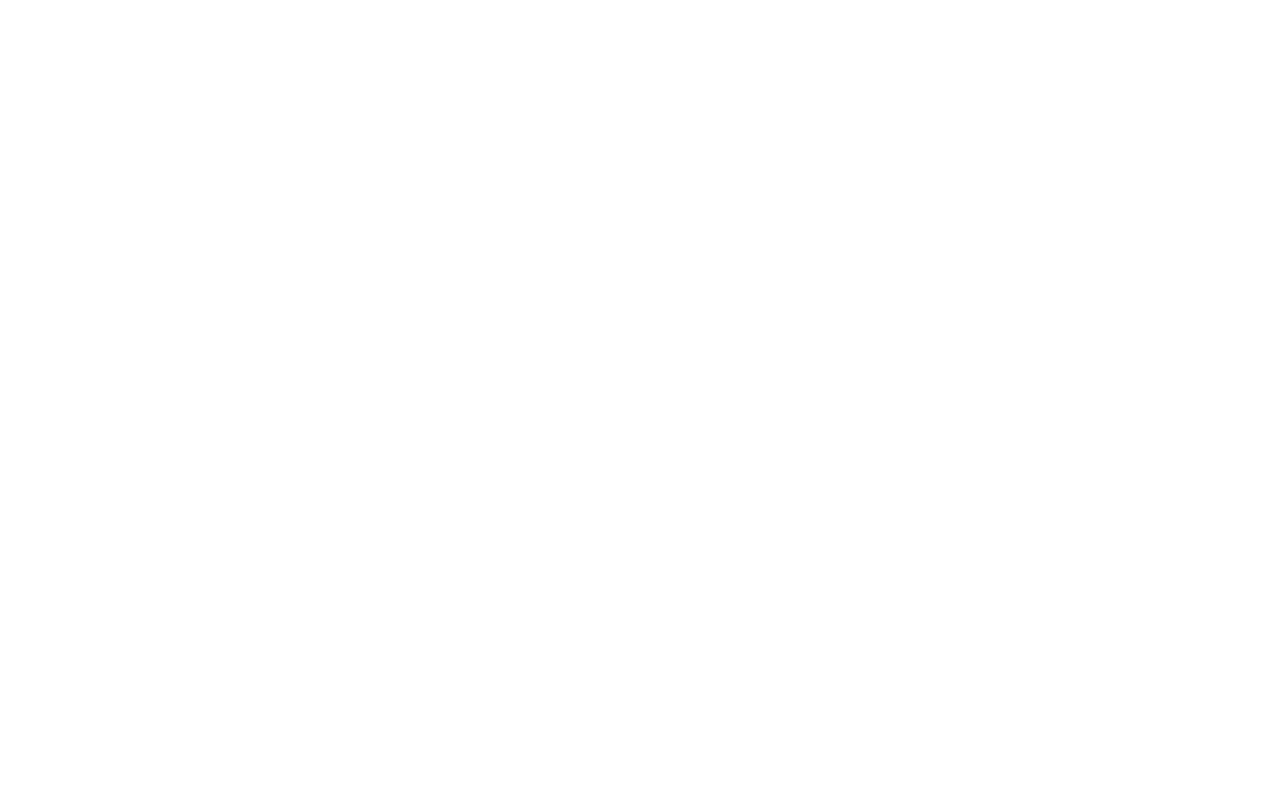
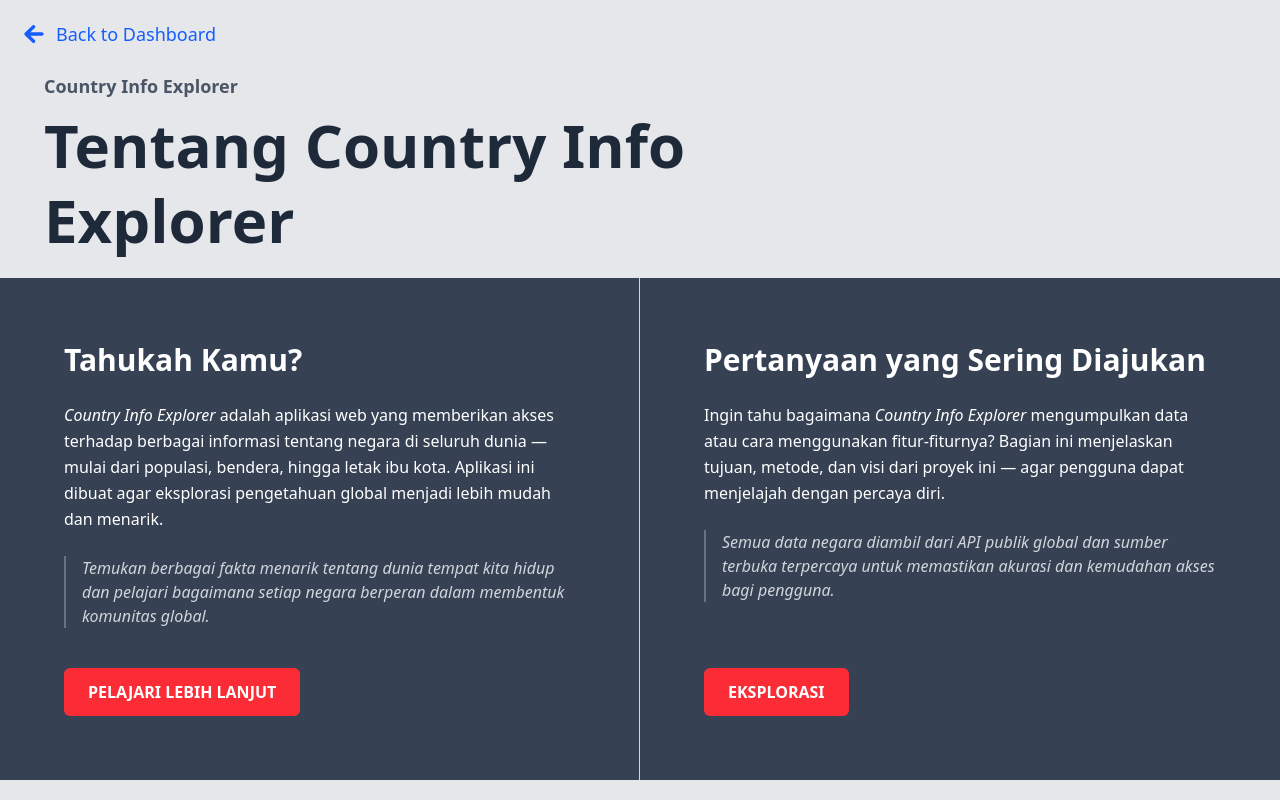
Before and after one commit to 5iAhT0L/Project-Team2, a React (Vite) app: page /about in a window 1280 px wide. Before the commit this address had no page. Built offline with nearby package versions, Linux system fonts and the light colour scheme.

Commit message:
update button close di panelSetting & AboutPage, styling & buat versi dark & light mode di about

```diff
--- a/src/App.jsx
+++ b/src/App.jsx
@@ -1,6 +1,7 @@
 import React from "react";
 import { BrowserRouter, Routes, Route } from "react-router-dom";
 import Dashboard from "./pages/Dashboard";
+import About from "./pages/About";
 import CountryDetail from "./pages/CountryDetail";
 import "./index.css";
 
@@ -13,6 +14,7 @@
         <Routes>
           <Route path="/" element={<Dashboard />} />
           <Route path="/country/:name" element={<CountryDetail />} />
+          <Route path="/about" element={<About />} />
         </Routes>
       </BrowserRouter>
   );
--- a/src/components/SideBar.jsx
+++ b/src/components/SideBar.jsx
@@ -2,11 +2,13 @@
 import { motion, AnimatePresence } from "framer-motion";
 import { FiHome, FiSettings, FiInfo, FiMenu, FiX } from "react-icons/fi";
 import { useTheme } from "../context/ThemeContext";
+import { useNavigate } from "react-router-dom";
 
 export default function Sidebar({ sortAlphabetically, setSortAlphabetically }) {
   const [showSettings, setShowSettings] = useState(false);
   const [isOpen, setIsOpen] = useState(true);
   const { theme, toggleTheme } = useTheme();
+  const navigate = useNavigate();
 
   const sidebarBg =
     theme === "dark" ? "bg-gray-900 text-white" : "bg-white text-gray-900";
@@ -89,6 +91,7 @@
 
           <motion.button
             whileHover={{ scale: 1.05 }}
+            onClick={() => navigate("/about")}
             className={`flex items-center gap-3 px-3 py-2 rounded-lg w-full transition ${hoverBg}`}
           >
             <FiInfo className="text-xl" />
@@ -98,6 +101,7 @@
       </motion.div>
 
       {/* Settings Panel */}
+      {/* Settings Panel */}
 <motion.div
   initial={{ x: "100%" }}
   animate={{ x: showSettings ? 0 : "100%" }}
@@ -106,11 +110,29 @@
     theme === "dark"
       ? "bg-gray-800 text-white"
       : "bg-gray-100 text-gray-900"
-        } p-6 shadow-2xl z-50`}
+  } p-6 shadow-2xl z-50 flex flex-col`}
 >
-        <h3 className="text-xl font-semibold mb-6">Settings</h3>
+  {/* Header Settings */}
+  <div className="flex items-center justify-between mb-6">
+    <h3 className="text-xl font-semibold">Settings</h3>
 
-        <div className="space-y-6">
+    {/* Tombol Close */}
+    <motion.button
+      whileHover={{ rotate: 90 }}
+      transition={{ type: "spring", stiffness: 300 }}
+      onClick={() => setShowSettings(false)}
+      className={`p-2 rounded-lg ${
+        theme === "dark"
+          ? "bg-gray-700 text-white hover:bg-gray-600"
+          : "bg-gray-300 text-gray-800 hover:bg-gray-400"
+      }`}
+    >
+      <FiX size={20} />
+    </motion.button>
+  </div>
+
+  {/* Isi Settings */}
+  <div className="space-y-6 overflow-y-auto">
     <div>
       <p className="text-sm opacity-70 mb-2">Theme</p>
       <div className="flex flex-col gap-2">
@@ -154,6 +176,7 @@
     </div>
   </div>
 </motion.div>
+
     </>
   );
 }
--- a/src/pages/About.jsx
+++ b/src/pages/About.jsx
@@ -1,64 +1,122 @@
 import React from "react";
+import { useTheme } from "../context/ThemeContext";
+import { IoMdArrowRoundBack } from "react-icons/io";
+import { Link } from "react-router-dom";
 
 export default function About() {
+  const { theme } = useTheme();
+  const isDark = theme === "dark";
+
   return (
-    <div className="min-h-screen bg-black text-white font-sans">
+    <div
+      className={`${
+        isDark ? "bg-gray-800 text-white" : "bg-gray-200 text-gray-800"
+      } min-h-screen font-sans transition-colors duration-300`}
+    >
       {/* ====== Header Section ====== */}
-      <header className="w-full bg-black border-b border-gray-800 py-24 ">
+      <header className="w-full p-5">
+        <Link
+          to="/"
+          className={`flex flex-row items-center mb-6 transition-colors duration-300 ${
+            isDark
+              ? "text-blue-400 hover:text-blue-300"
+              : "text-blue-600 hover:text-blue-500"
+          }`}
+        >
+          <IoMdArrowRoundBack className="w-7 h-7 mr-2" />
+          <p className="text-lg font-medium">Back to Dashboard</p>
+        </Link>
+
         <div className="max-w-4xl px-6">
-          <p className="text-red-500 font-semibold text-lg mb-2">
+          <p
+            className={`${
+              isDark ? "text-gray-400" : "text-gray-600"
+            } font-semibold text-lg mb-2`}
+          >
             Country Info Explorer
           </p>
-          <h1 className="text-5xl md:text-6xl font-extrabold leading-tight">
+          <h1 className={` ${isDark ? "text-gray-100" : "text-gray-200"}text-5xl md:text-6xl font-extrabold leading-tight `}>
             Tentang Country Info Explorer
           </h1>
         </div>
       </header>
 
       {/* ====== Content Section ====== */}
-      <section className="grid md:grid-cols-2 divide-y md:divide-y-0 md:divide-x divide-gray-300 bg-gray-800 text-white">
+      <section
+        className={`grid md:grid-cols-2 divide-y md:divide-y-0 md:divide-x ${
+          isDark ? "divide-gray-700" : "divide-gray-300"
+        }`}
+      >
         {/* Kiri - Tahukah Kamu */}
-        <div className="p-12 md:p-16">
-          <h2 className="text-3xl font-bold mb-6">Tahukah Kamu?</h2>
-          <p className="text-white mb-6 leading-relaxed">
+        <div
+          className={`p-12 md:p-16 flex flex-col justify-between items-start ${
+            isDark ? "bg-gray-900 text-white" : "bg-gray-700 text-white"
+          }`}
+        >
+          <div>
+            <h2 className="text-3xl font-bold mb-6 text-white">
+              Tahukah Kamu?
+            </h2>
+            <p className="mb-6 leading-relaxed">
               <span className="italic">Country Info Explorer</span> adalah
               aplikasi web yang memberikan akses terhadap berbagai informasi
               tentang negara di seluruh dunia — mulai dari populasi, bendera,
               hingga letak ibu kota. Aplikasi ini dibuat agar eksplorasi
               pengetahuan global menjadi lebih mudah dan menarik.
             </p>
-          <div className="border-l-2 border-gray-400 pl-4 mb-6">
-            <p className="text-white italic">
-              Temukan berbagai fakta menarik tentang dunia tempat kita hidup dan
-              pelajari bagaimana setiap negara berperan dalam membentuk
+            <div className="border-l-2 border-gray-500 pl-4 mb-6">
+              <p className="italic text-gray-300">
+                Temukan berbagai fakta menarik tentang dunia tempat kita hidup
+                dan pelajari bagaimana setiap negara berperan dalam membentuk
                 komunitas global.
               </p>
             </div>
-          <button className="border border-black px-5 py-2 font-semibold hover:bg-black hover:text-white transition-all duration-200 text-red-500">
+          </div>
+
+          <button
+            className={`mt-4 w-fit px-6 py-3 rounded-md font-semibold transition-all duration-200 cursor-pointer ${
+              isDark
+                ? "bg-red-600 hover:bg-red-700 text-white"
+                : "bg-red-500 hover:bg-red-600 text-white"
+            }`}
+          >
             PELAJARI LEBIH LANJUT
           </button>
         </div>
 
         {/* Kanan - FAQ */}
-        <div className="p-12 md:p-16">
-          <h2 className="text-3xl font-bold mb-6">
+        <div
+          className={`p-12 md:p-16 flex flex-col justify-between items-start ${
+            isDark ? "bg-gray-900 text-white" : "bg-gray-700 text-white"
+          }`}
+        >
+          <div>
+            <h2 className="text-3xl font-bold mb-6 text-white">
               Pertanyaan yang Sering Diajukan
             </h2>
-          <p className="text-white mb-6 leading-relaxed">
+            <p className="mb-6 leading-relaxed">
               Ingin tahu bagaimana{" "}
               <span className="italic">Country Info Explorer</span> mengumpulkan
               data atau cara menggunakan fitur-fiturnya? Bagian ini menjelaskan
               tujuan, metode, dan visi dari proyek ini — agar pengguna dapat
               menjelajah dengan percaya diri.
             </p>
-          <div className="border-l-2 border-gray-400 pl-4 mb-6">
-            <p className="text-white italic">
+            <div className="border-l-2 border-gray-500 pl-4 mb-6">
+              <p className="italic text-gray-300">
                 Semua data negara diambil dari API publik global dan sumber
                 terbuka terpercaya untuk memastikan akurasi dan kemudahan akses
                 bagi pengguna.
               </p>
             </div>
-          <button className="border border-black px-5 py-2 font-semibold hover:bg-black hover:text-white transition-all duration-200 text-red-500">
+          </div>
+
+          <button
+            className={`mt-4 w-fit px-6 py-3 rounded-md font-semibold transition-all duration-200 cursor-pointer ${
+              isDark
+                ? "bg-red-600 hover:bg-red-700 text-white"
+                : "bg-red-500 hover:bg-red-600 text-white"
+            }`}
+          >
             EKSPLORASI
           </button>
         </div>
```
Lines whose indentation alone changed are shown as unchanged.
